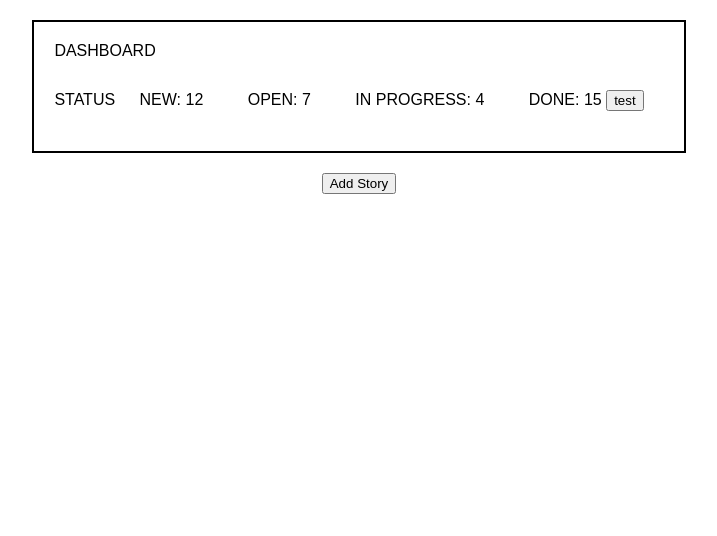
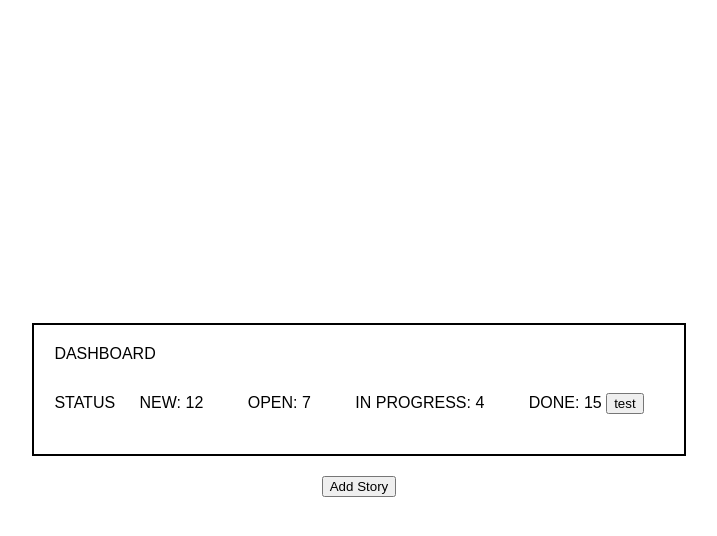
Before and after one commit to kilfour/ASH, a website: page observation-deck/public/entry-points/mission-control.html in a window 1280 px wide. Shown: the whole page, without its empty margins (281-998 px from the left). Drawn offline with Linux system fonts and the light colour scheme; files that its build step writes are made by us from their sources.

Commit message:
stylesheet in subs

```diff
--- a/observation-deck/public/entry-points/mission-control.html
+++ b/observation-deck/public/entry-points/mission-control.html
@@ -1,13 +1,17 @@
 <!DOCTYPE html>
 <html lang="en">
+
 <head>
+    <link rel="stylesheet" href="./styles.css" />
     <link rel="stylesheet" href="/observation-deck/public/styles_mc.css">
     <meta charset="UTF-8">
     <meta name="viewport" content="width=device-width, initial-scale=1.0">
+
     <title>Document</title>
 
 </head>
 <title>Title</title>
+
 <body>
     <div class="dashboard">DASHBOARD
         <div class="status">STATUS
@@ -57,4 +61,5 @@
     </form>
     <script type="module" src="../../src/mission-control/story-add-button.js"></script>
 </body>
+
 </html>
```
Also changed, not shown: observation-deck/public/entry-points/black-box.html (+4 -0 lines). Lines whose indentation alone changed are shown as unchanged.
